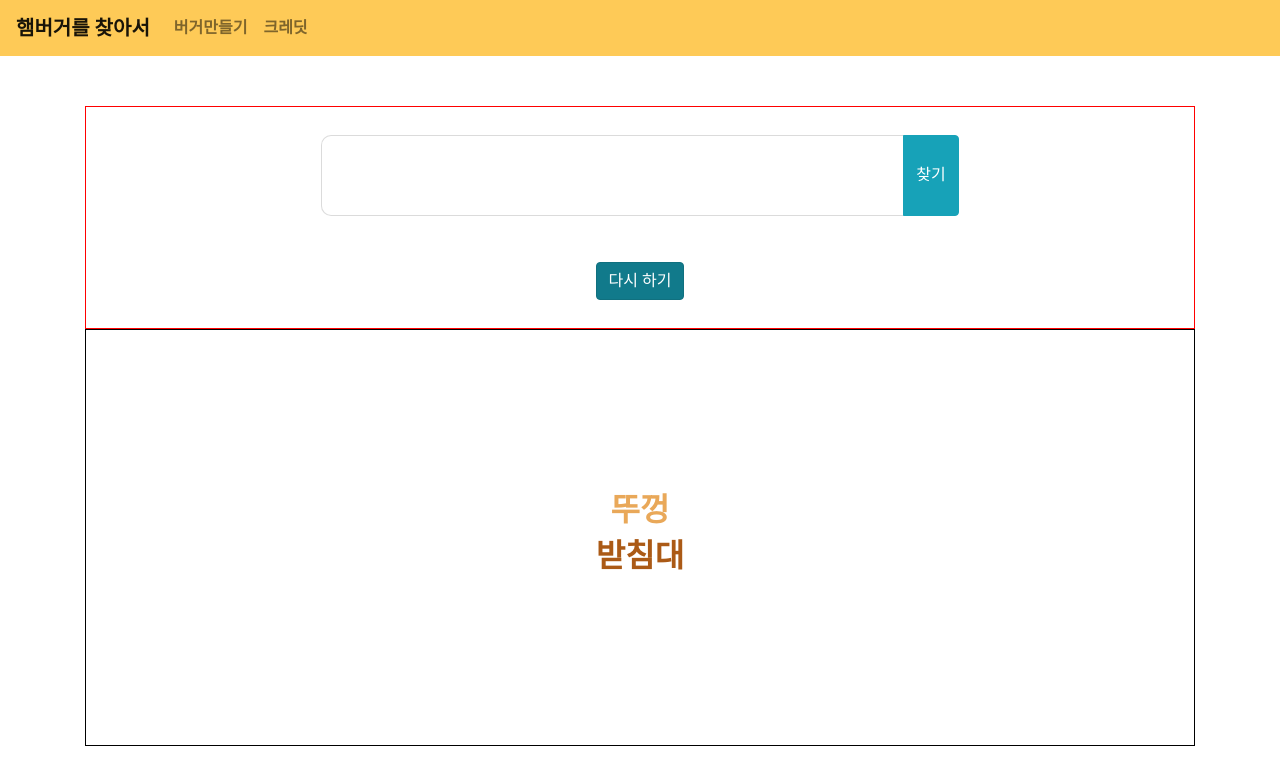
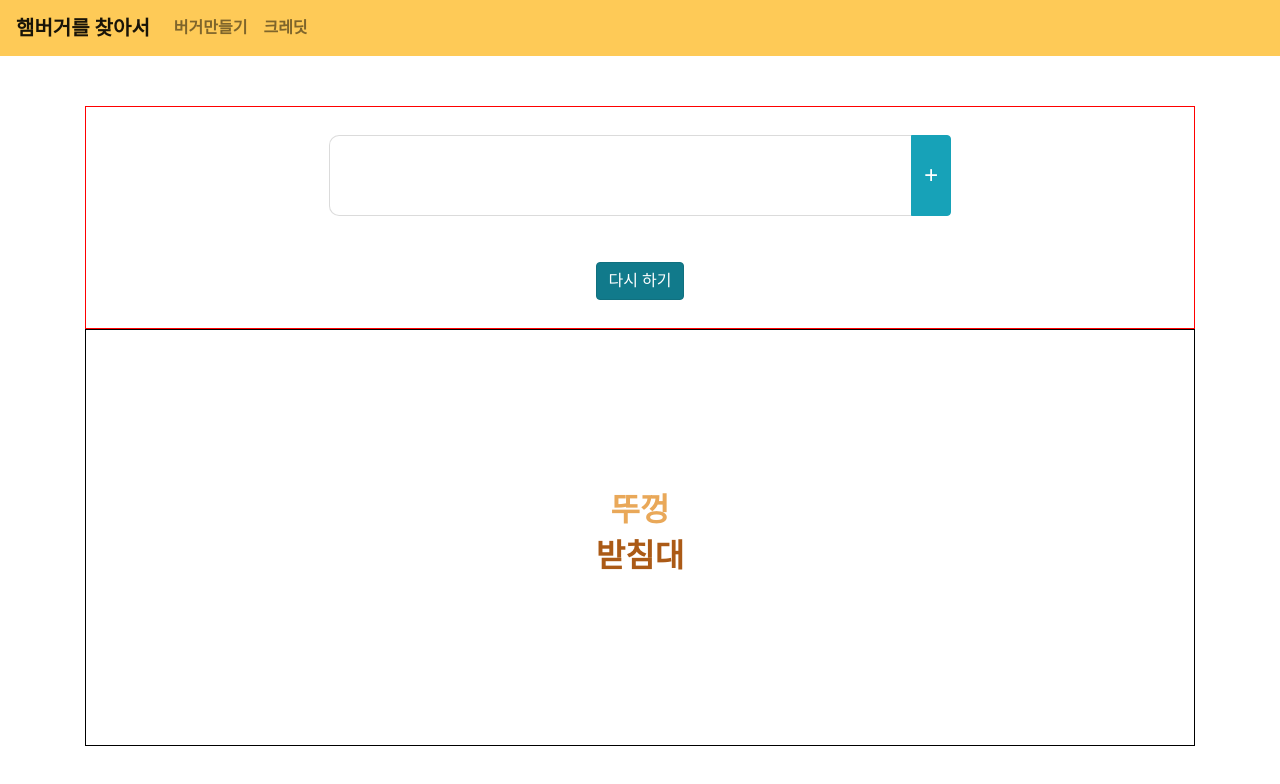
Before and after one commit to babyazalea/burger-finder, a React (Create React App) app: page / in a window 1280 px wide. Shown: the top 784 px of the page. Built offline with nearby package versions, Linux system fonts and the light colour scheme; a web font is replaced by a local one.

Commit message:
adjust add-button

```diff
--- a/src/components/BurgerMaker/BurgerController/BurgerController.js
+++ b/src/components/BurgerMaker/BurgerController/BurgerController.js
@@ -33,7 +33,9 @@ const BurgerController = (props) => {
             ref={textInput}
           />
           <InputGroup.Append>
-            <Button variant="info">찾기</Button>
+            <Button className="add-button" variant="info" type="submit">
+              <span>+</span>
+            </Button>
           </InputGroup.Append>
         </InputGroup>
       </form>
--- a/src/components/BurgerMaker/BurgerController/BurgerController.scss
+++ b/src/components/BurgerMaker/BurgerController/BurgerController.scss
@@ -18,6 +18,12 @@
         text-align: center;
         font-size: 45px;
       }
+      .add-button {
+        span {
+          font-size: 25px;
+          font-weight: bold;
+        }
+      }
     }
   }
   .buttons {
```
